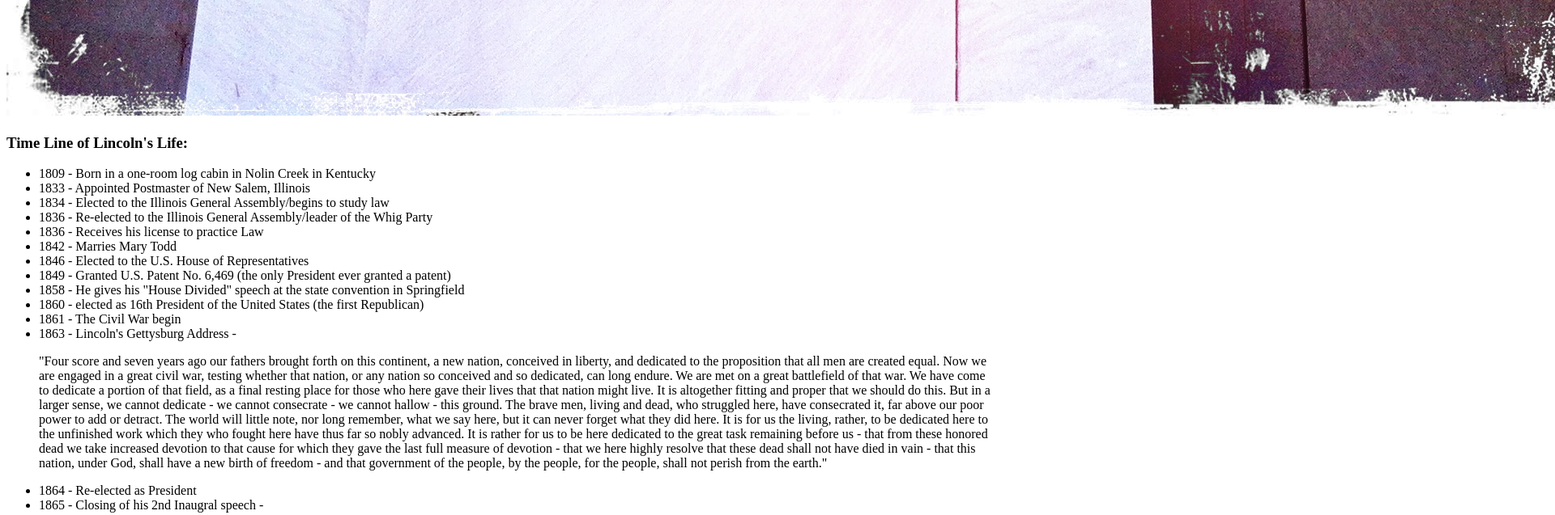
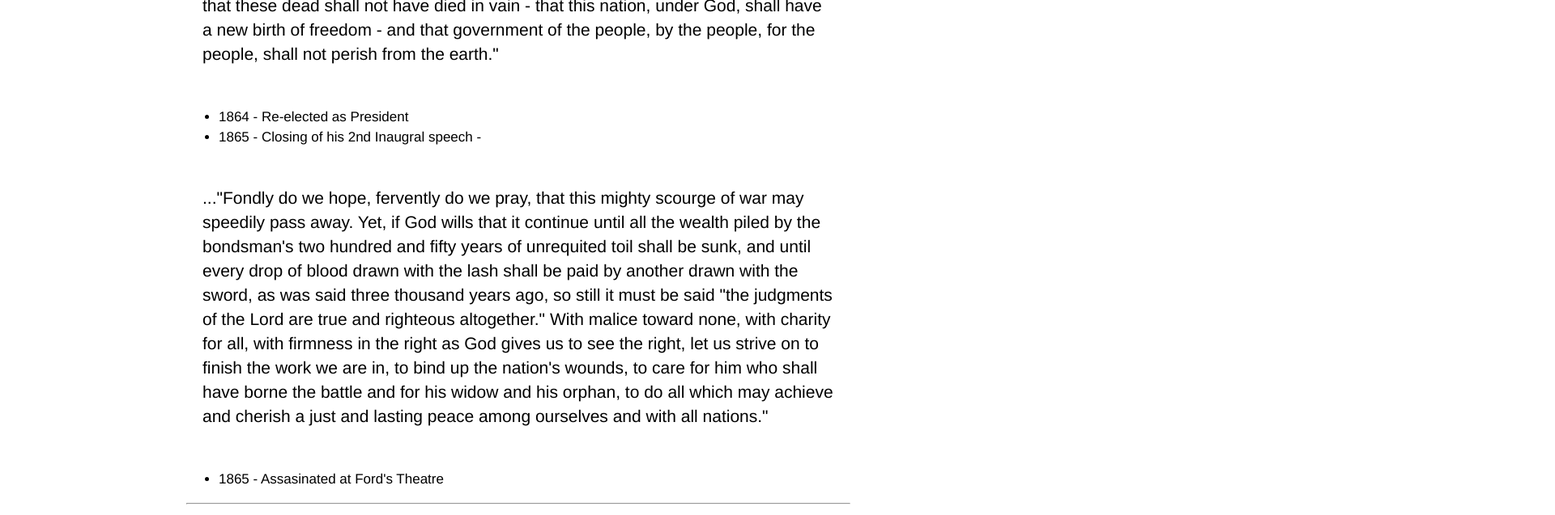
Before and after one commit to tonymorristm/tribute-page-archive, a plain HTML site: page index.html in a window 1280 px wide. Shown: the part 1920-2557 px from the top of the page at 81% size, 1920 px wide, since content can reach past the window. Drawn offline with Linux system fonts and the light colour scheme.

Commit message:
update style.css to match codepen original

```diff
--- a/css/style.css
+++ b/css/style.css
@@ -0,0 +1,62 @@
+* {
+  box-sizing: border-box;
+}
+
+body {
+  font-family: "Helvetica Neue",Helvetica,Arial,sans-serif;
+  font-size: 14px;
+  line-height: 1.42857143;
+  margin-top: 60px;
+}
+.container {
+  width: 970px;
+  margin: 0 auto;
+  padding-left: 15px;
+  padding-right: 15px;
+}
+
+.wrapper {
+  padding-left: 60px;
+  padding-right: 60px;
+  border-radius: 6px;
+}
+
+h1 {
+  font-size: 63px;
+  text-align: center;
+  margin-top: 20px;
+  margin-bottom: 10px;
+  font-weight: 500;
+  line-height: 1.1;
+}
+
+img {
+  max-width: 100%;
+  padding: 4px;
+  margin-bottom: 20px;
+  border: 1px solid #ddd;
+  border-radius: 4px
+}
+
+h3 {
+  font-size: 24px;
+  font-weight: 500;
+  line-height: 1.1;
+}
+
+.text-center {
+  text-align: center;
+}
+
+ul, li {
+  font-size: 17px;
+}
+
+blockquote {
+  display: block;
+  padding: 10px 20px;
+  margin: 0 0 20px;
+  font-size: 21px;
+  font-weight: 200
+  border-left: 5px solid #eee
+}
--- a/index.html
+++ b/index.html
@@ -3,25 +3,28 @@
   <head>
     <meta charset="utf-8">
     <title>Tribute Page - Abraham Lincoln</title>
+    <link rel="stylesheet" href="css/style.css">
   </head>
   <body>
+    <div class="container">
+      <div class="wrapper">
         <h1>Abraham Lincoln</h1>
-    <h2>16th President - United States of America</h2>
+        <h3 class="text-center"><em>16th President - United States of America</em></h3>
         <img src="images/lincoln.jpg" alt="statue of seated Abraham Lincon">
         <h3>Time Line of Lincoln's Life:</h3>
         <ul>
-      <li>1809 - Born in a one-room log cabin in Nolin Creek in Kentucky</li>
-      <li>1833 - Appointed Postmaster of New Salem, Illinois</li>
-      <li>1834 - Elected to the Illinois General Assembly/begins to study law</li>
-      <li>1836 - Re-elected to the Illinois General Assembly/leader of the Whig Party</li>
-      <li>1836 - Receives his license to practice Law</li>
-      <li>1842 - Marries Mary Todd</li>
-      <li>1846 - Elected to the U.S. House of Representatives</li>
-      <li>1849 - Granted U.S. Patent No. 6,469 (the only President ever granted a patent)</li>
-      <li>1858 - He gives his "House Divided" speech at the state convention in Springfield</li>
-      <li>1860 - elected as 16th President of the United States (the first Republican)</li>
-      <li>1861 - The Civil War begin</li>
-      <li>1863 - Lincoln's Gettysburg Address -</li>
+          <li><strong>1809</strong> - Born in a one-room log cabin in Nolin Creek in Kentucky</li>
+          <li><strong>1833</strong> - Appointed Postmaster of New Salem, Illinois</li>
+          <li><strong>1834</strong> - Elected to the Illinois General Assembly/begins to study law</li>
+          <li><strong>1836</strong> - Re-elected to the Illinois General Assembly/leader of the Whig Party</li>
+          <li><strong>1836</strong> - Receives his license to practice Law</li>
+          <li><strong>1842</strong> - Marries Mary Todd</li>
+          <li><strong>1846</strong> - Elected to the U.S. House of Representatives</li>
+          <li><strong>1849</strong> - Granted U.S. Patent No. 6,469 (the only President ever granted a patent)</li>
+          <li><strong>1858</strong> - He gives his "House Divided" speech at the state convention in Springfield</li>
+          <li><strong>1860</strong> - elected as 16th President of the United States (the first Republican)</li>
+          <li><strong>1861</strong> - The Civil War begin</li>
+          <li><strong>1863</strong> - Lincoln's Gettysburg Address -</li>
         </ul>
         <blockquote cite="http://">
           <p>"Four score and seven years ago our fathers brought forth on this continent, a new nation, conceived in liberty, and dedicated to the proposition that all men are created equal. Now we are engaged in a great civil war, testing whether that nation, or any nation so conceived and so dedicated, can long endure. We are met on a great battlefield of that war. We have come to dedicate a portion of that field, as a final resting place for those who here gave their lives that that nation might live. It is altogether fitting and proper that we should do this. But in a larger sense, we cannot dedicate - we cannot consecrate - we cannot hallow - this ground. The brave men, living and dead, who struggled here, have consecrated it, far above our poor power to add or detract. The world will little note, nor long remember, what we say here, but it can never forget what they did here. It is for us the living, rather, to be dedicated here to the unfinished work which they who fought here have thus far so nobly advanced. It is rather for us to be here dedicated to the great task remaining before us - that from these honored dead we take increased devotion to that cause for which they gave the last full measure of devotion - that we here highly resolve that these dead shall not have died in vain - that this nation, under God, shall have a new birth of freedom - and that government of the people, by the people, for the people, shall not perish from the earth."</p>
@@ -42,6 +45,7 @@
         <footer>
           <p>Written and coded by Tony Morris</p>
         </footer>
-
+      </div><!-- wrapper -->>
+    </div><!-- container -->
   </body>
 </html>
```
Also changed, not shown: 1 other file. Lines whose indentation alone changed are shown as unchanged.
